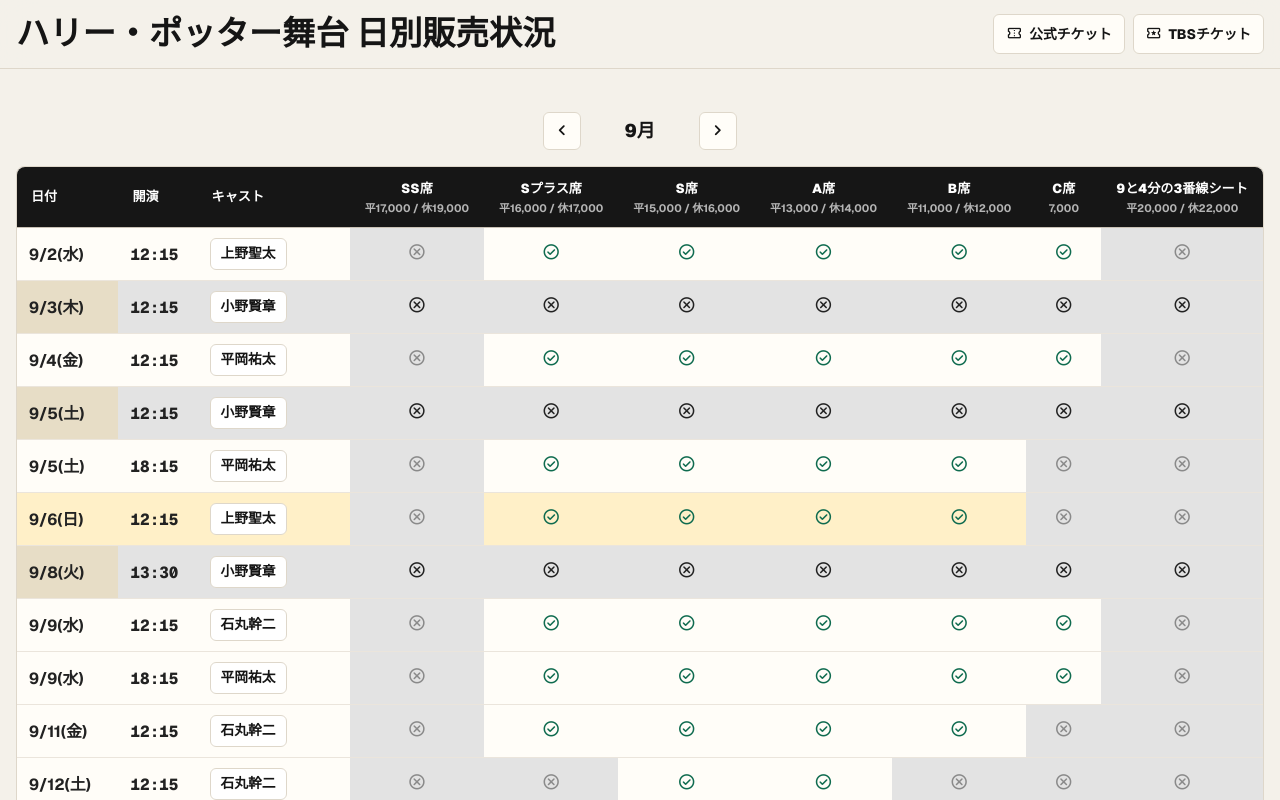
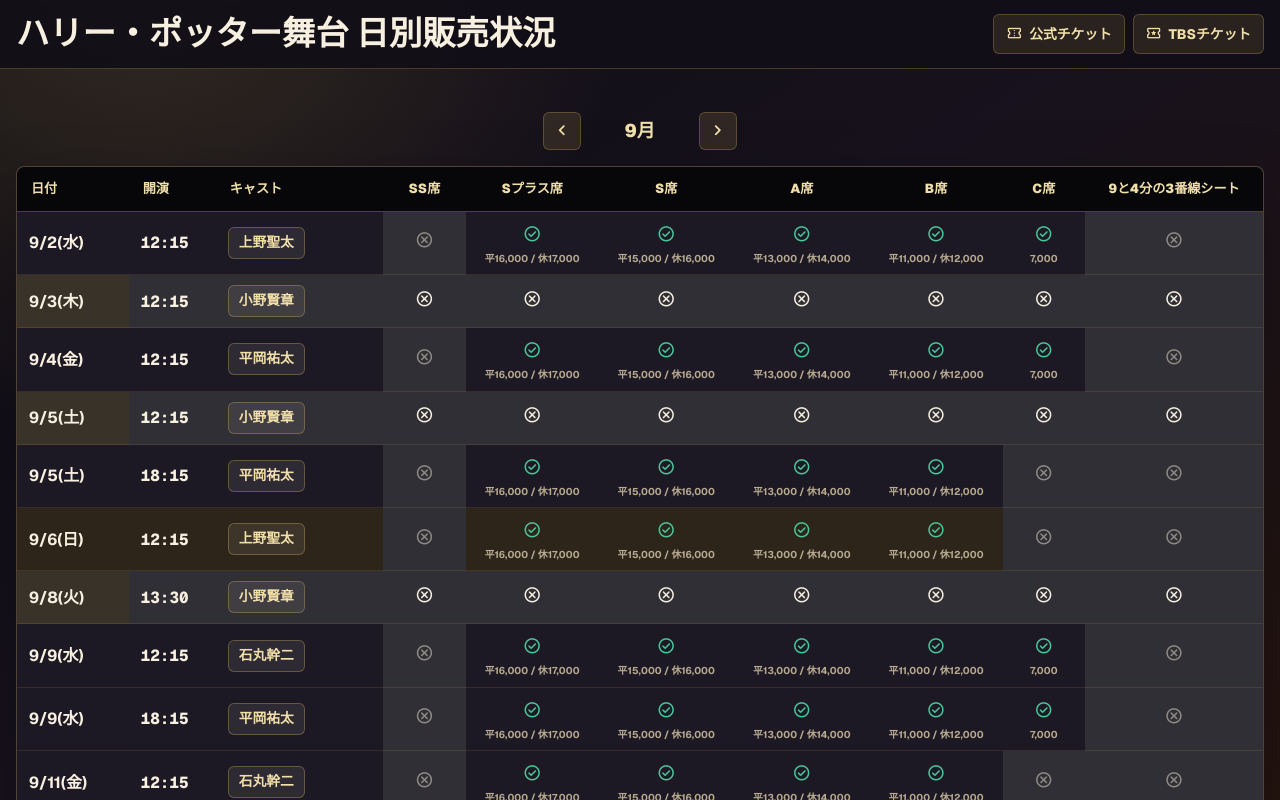
Before and after one commit to tetsuhiroyoneda/hp-stage-guide, a Next.js app: page / in a window 1280 px wide. Shown: the top 800 px of the page. Built offline with nearby package versions, Linux system fonts and the light colour scheme.

Commit message:
価格表示と配色を調整

```diff
--- a/src/app/globals.css
+++ b/src/app/globals.css
@@ -9,17 +9,19 @@
 }
 
 :root {
-  --background: #f4f1ea;
-  --foreground: #151515;
-  --muted: #6b665d;
-  --line: #ded7ca;
-  --paper: #fffdf8;
-  --ink: #151515;
-  --open: #0f6b4f;
-  --sold-bg: #e3e3e3;
-  --weekend-bg: #fff0c8;
-  --weekend-sold-bg: #e7ddc6;
-  --ng: #8a8a8a;
+  --background: #120f17;
+  --foreground: #f7efe0;
+  --muted: #b7aa91;
+  --line: rgba(212, 176, 92, 0.28);
+  --paper: #1d1924;
+  --ink: #f7efe0;
+  --gold: #d4b05c;
+  --gold-soft: #f1dfaa;
+  --open: #49c59a;
+  --sold-bg: #302f35;
+  --weekend-bg: #2d251a;
+  --weekend-sold-bg: #393229;
+  --ng: #8f8a82;
 }
 
 @theme inline {
@@ -40,7 +42,9 @@
 body {
   min-width: 320px;
   margin: 0;
-  background: var(--background);
+  background:
+    radial-gradient(circle at 10% -10%, rgba(212, 176, 92, 0.2), transparent 32rem),
+    linear-gradient(145deg, #0e0c13 0%, #17121d 48%, #24140f 100%);
   color: var(--foreground);
   font-family: var(--font-geist-sans), "Noto Sans JP", system-ui, sans-serif;
 }
@@ -89,7 +93,7 @@
   gap: 24px;
   border-bottom: 1px solid var(--line);
   padding: 14px max(16px, calc((100vw - 1480px) / 2 + 16px));
-  background: rgba(244, 241, 234, 0.92);
+  background: rgba(18, 15, 23, 0.92);
   backdrop-filter: blur(16px);
 }
 
@@ -116,8 +120,8 @@
   border: 1px solid var(--line);
   border-radius: 6px;
   padding: 8px 12px;
-  background: var(--paper);
-  color: var(--ink);
+  background: rgba(212, 176, 92, 0.12);
+  color: var(--gold-soft);
   font-size: 0.86rem;
   font-weight: 800;
 }
@@ -139,8 +143,8 @@
   justify-content: center;
   border: 1px solid var(--line);
   border-radius: 6px;
-  background: var(--paper);
-  color: var(--ink);
+  background: rgba(212, 176, 92, 0.14);
+  color: var(--gold-soft);
   font-size: 1.1rem;
   font-weight: 900;
 }
@@ -152,6 +156,7 @@
 .monthSwitcher strong {
   min-width: 82px;
   text-align: center;
+  color: var(--gold-soft);
   font-size: 1.15rem;
   font-weight: 900;
 }
@@ -160,6 +165,7 @@
   border: 1px solid var(--line);
   border-radius: 8px;
   background: var(--paper);
+  box-shadow: 0 18px 60px rgba(0, 0, 0, 0.26);
 }
 
 .tableWrap {
@@ -179,9 +185,9 @@
   position: sticky;
   top: 0;
   z-index: 5;
-  border-bottom: 1px solid #c9c1b5;
-  background: #161616;
-  color: #ffffff;
+  border-bottom: 1px solid rgba(212, 176, 92, 0.35);
+  background: #07070a;
+  color: var(--gold-soft);
   padding: 12px 14px;
   text-align: left;
   font-size: 0.82rem;
@@ -205,23 +211,23 @@
 .scheduleTable th small {
   display: block;
   margin-top: 3px;
-  color: rgba(255, 255, 255, 0.68);
+  color: rgba(241, 223, 170, 0.68);
   font-size: 0.68rem;
   font-weight: 700;
   line-height: 1.25;
 }
 
 .scheduleTable td {
-  border-bottom: 1px solid #ebe5dc;
+  border-bottom: 1px solid rgba(212, 176, 92, 0.13);
   padding: 10px 12px;
-  color: #222222;
+  color: var(--foreground);
   line-height: 1.45;
   vertical-align: middle;
 }
 
 .scheduleTable tr.isSold td {
   background: var(--sold-bg);
-  color: #222222;
+  color: var(--foreground);
 }
 
 .scheduleTable tr.isWeekend td {
@@ -270,11 +276,11 @@
   min-height: 32px;
   cursor: pointer;
   align-items: center;
-  border: 1px solid var(--line);
+  border: 1px solid rgba(212, 176, 92, 0.34);
   border-radius: 6px;
   padding: 0 10px;
-  background: #ffffff;
-  color: var(--ink);
+  background: rgba(247, 239, 224, 0.08);
+  color: var(--gold-soft);
   font-size: 0.86rem;
   font-weight: 900;
   list-style: none;
@@ -294,10 +300,10 @@
   max-height: 420px;
   overflow: auto;
   margin-top: 8px;
-  border: 1px solid #c9c1b5;
+  border: 1px solid rgba(212, 176, 92, 0.44);
   border-radius: 8px;
   padding: 12px;
-  background: #ffffff;
+  background: #120f17;
   box-shadow: 0 18px 50px rgba(0, 0, 0, 0.18);
 }
 
@@ -312,12 +318,12 @@
   grid-template-columns: 120px 1fr;
   gap: 10px;
   margin: 0;
-  color: #2a2a2a;
+  color: var(--foreground);
   font-size: 0.82rem;
 }
 
 .castPanel b {
-  color: #6b4e19;
+  color: var(--gold);
 }
 
 .seatMark {
@@ -331,6 +337,16 @@
   display: inline-flex;
   font-size: 1.15rem;
   font-variation-settings: "FILL" 0, "wght" 700, "GRAD" 0, "opsz" 24;
+}
+
+.seatMark small {
+  display: block;
+  margin-top: 2px;
+  color: var(--muted);
+  font-size: 0.62rem;
+  font-weight: 700;
+  line-height: 1.15;
+  white-space: nowrap;
 }
 
 .seatMark.ok {
--- a/src/app/page.tsx
+++ b/src/app/page.tsx
@@ -2602,7 +2602,6 @@
                 {seatTypes.map((seat) => (
                   <th key={seat}>
                     <span className="seatName">{seat}</span>
-                    <small>{seatPrices[seat]}</small>
                   </th>
                 ))}
               </tr>
@@ -2639,6 +2638,7 @@
                           <span className="mi" aria-label={available ? "空席あり" : "予定枚数終了"}>
                             {available ? "check_circle" : "cancel"}
                           </span>
+                          {available ? <small>{seatPrices[seat]}</small> : null}
                         </td>
                       );
                     })}
```
